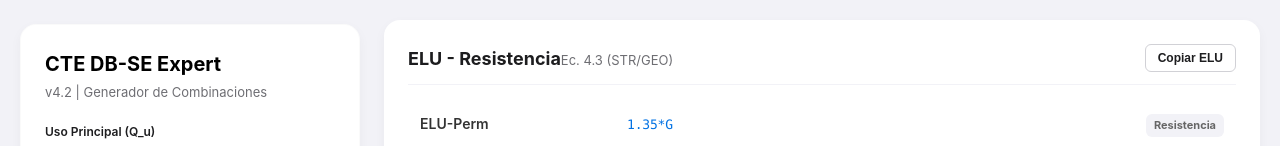
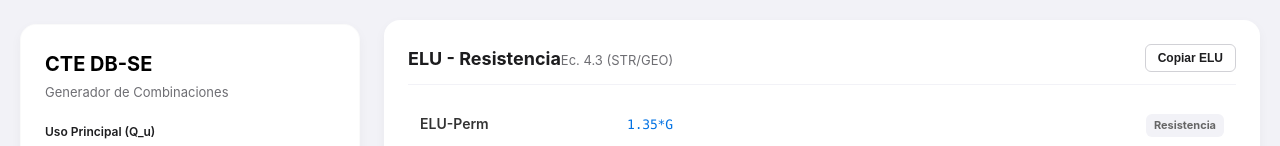
Before and after one commit to dcuingenieria/calculadora, a plain HTML site: page combinaciones/index.html in a window 1280 px wide. Shown: the top 146 px of the page. Drawn offline with Linux system fonts and the light colour scheme.

Commit message:
Update title and header

```diff
--- a/combinaciones/index.html
+++ b/combinaciones/index.html
@@ -3,7 +3,7 @@
 <head>
     <meta charset="UTF-8">
     <meta name="viewport" content="width=device-width, initial-scale=1.0, maximum-scale=1.0, user-scalable=no">
-    <title>Calculadora CTE DB-SE Expert v4.2</title>
+    <title>Calculadora CTE DB-SE</title>
     <style>
         :root {
             --bg: #F2F2F7;
@@ -127,8 +127,8 @@
     <!-- PANEL CONFIGURACIÓN -->
     <div class="sidebar">
         <div class="card">
-            <h1>CTE DB-SE Expert</h1>
-            <span class="subtitle">v4.2 | Generador de Combinaciones</span>
+            <h1>CTE DB-SE</h1>
+            <span class="subtitle">Generador de Combinaciones</span>
 
             <div class="input-group">
                 <label>Uso Principal (Q_u)</label>
```
